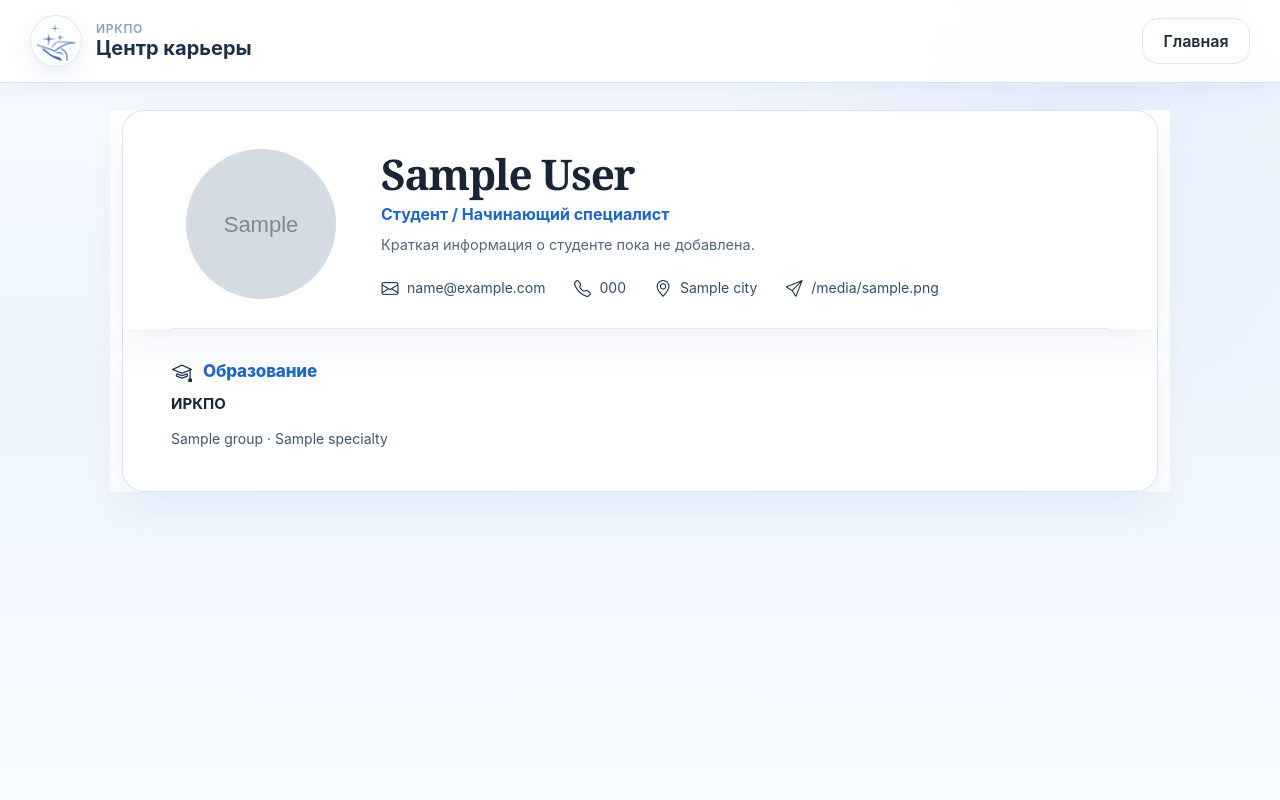
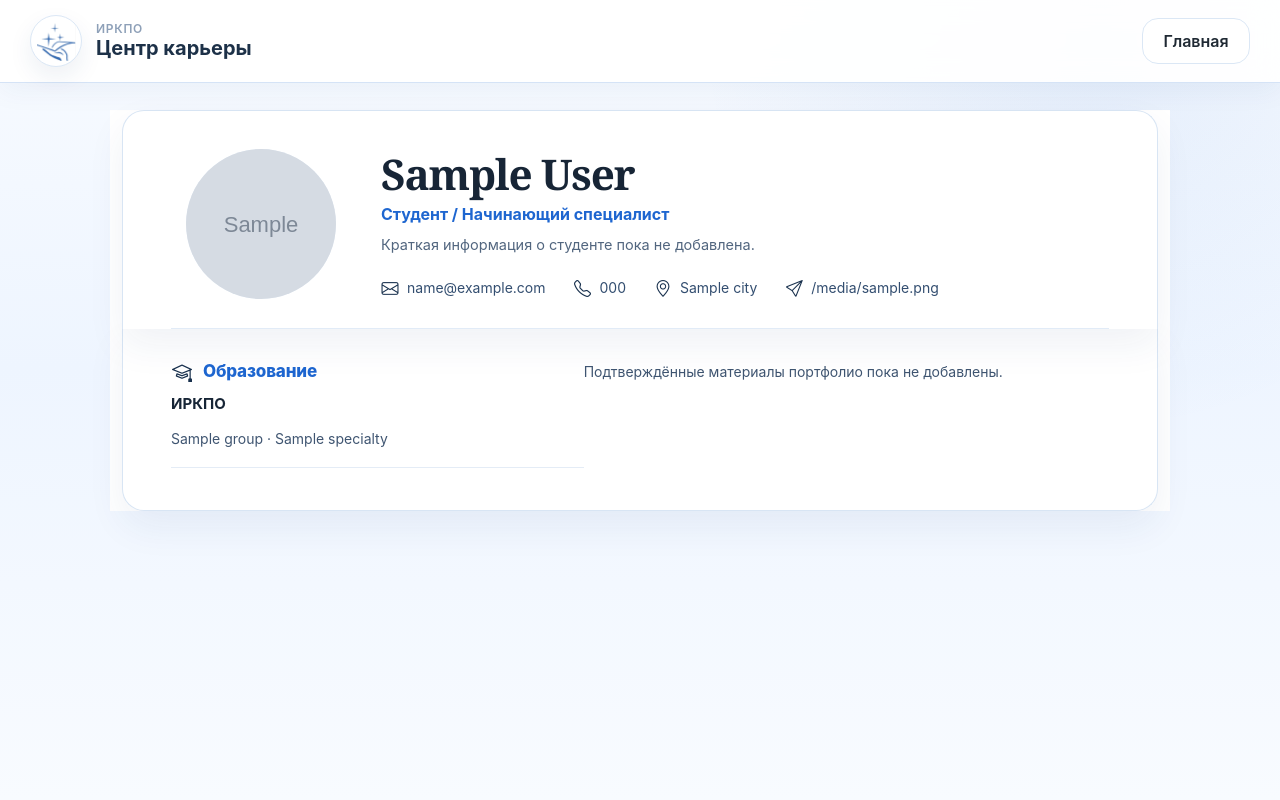
Before and after one commit to liradosik/career-center-irkpo, a Django app: template templates/resumes/public.html in a window 1280 px wide. Run offline with Django 5.2, Linux system fonts and the light colour scheme; the template is opened without the code that fills it: most values are stand-ins (such as "Sample title", 1, 10 or a date in 2020); grey boxes marked "Sample" are stand-in pictures.

Commit message:
Refine public resume and PDF to hide empty portfolio sections

```diff
--- a/templates/resumes/public.html
+++ b/templates/resumes/public.html
@@ -12,17 +12,19 @@
       <ul class="public-resume-contacts-v4">{% if student.email %}<li><i class="bi bi-envelope"></i><span>{{ student.email }}</span></li>{% endif %}{% if profile.phone %}<li><i class="bi bi-telephone"></i><span>{{ profile.phone }}</span></li>{% endif %}{% if profile.city %}<li><i class="bi bi-geo-alt"></i><span>{{ profile.city }}</span></li>{% endif %}{% if profile.contact_link %}<li><i class="bi bi-send"></i><span>{{ profile.contact_link }}</span></li>{% endif %}</ul>
     </div>
   </article>
+{% with portfolio_count=grouped_entries.projects|length|add:grouped_entries.academic|length|add:grouped_entries.certificates|length|add:grouped_entries.skills|length|add:grouped_entries.recommendations|length|add:grouped_entries.creative|length|add:grouped_entries.sport|length|add:grouped_entries.social|length %}
 <main class="public-resume-sheet-v4">
 <section class="public-resume-block-v4 public-resume-section-education-v4"><h2><i class="bi bi-mortarboard"></i>Образование</h2><div class="public-resume-entry-v4"><h3>ИРКПО</h3><p>{{ student.group|default:"Группа не указана" }} · {{ student.specialty|default:"Специальность не указана" }}</p></div></section>
 {% for section in selected_sections %}
-{% if section == 'projects' %}<section class="public-resume-block-v4"><h2>Проекты и работы</h2>{% for e in grouped_entries.projects %}<article class="public-resume-entry-v4"><h3>{{ e.title }}</h3>{% if e.description %}<p>{{ e.description }}</p>{% endif %}</article>{% empty %}<p class="public-resume-muted-v4">Нет подтверждённых проектов.</p>{% endfor %}</section>{% endif %}
-{% if section == 'academic' %}<section class="public-resume-block-v4"><h2>Учебные достижения</h2>{% for e in grouped_entries.academic %}<article class="public-resume-entry-v4"><h3>{{ e.title }}</h3>{% if e.description %}<p>{{ e.description }}</p>{% endif %}</article>{% empty %}<p class="public-resume-muted-v4">Нет подтверждённых учебных достижений.</p>{% endfor %}</section>{% endif %}
-{% if section == 'certificates' %}<section class="public-resume-block-v4"><h2>Сертификаты и курсы</h2>{% for e in grouped_entries.certificates %}<article class="public-resume-entry-v4"><h3>{{ e.title }}</h3>{% if e.description %}<p>{{ e.description }}</p>{% endif %}</article>{% empty %}<p class="public-resume-muted-v4">Нет подтверждённых сертификатов и курсов.</p>{% endfor %}</section>{% endif %}
-{% if section == 'skills' %}<section class="public-resume-block-v4"><h2>Навыки</h2>{% if grouped_entries.skills %}<div class="public-resume-skills-v4">{% for e in grouped_entries.skills %}<span>{{ e.title }}</span>{% endfor %}</div>{% else %}<p class="public-resume-muted-v4">Нет подтверждённых навыков.</p>{% endif %}</section>{% endif %}
-{% if section == 'recommendations' %}<section class="public-resume-block-v4"><h2>Отзывы и рекомендации</h2>{% for e in grouped_entries.recommendations %}<article class="public-resume-entry-v4"><h3>{{ e.title }}</h3>{% if e.description %}<p>{{ e.description }}</p>{% endif %}</article>{% empty %}<p class="public-resume-muted-v4">Нет подтверждённых отзывов.</p>{% endfor %}</section>{% endif %}
-{% if section == 'creative' %}<section class="public-resume-block-v4"><h2>Творческая деятельность</h2>{% for e in grouped_entries.creative %}<article class="public-resume-entry-v4"><h3>{{ e.title }}</h3>{% if e.description %}<p>{{ e.description }}</p>{% endif %}</article>{% empty %}<p class="public-resume-muted-v4">Нет подтверждённой творческой деятельности.</p>{% endfor %}</section>{% endif %}
-{% if section == 'sport' %}<section class="public-resume-block-v4"><h2>Спортивная деятельность</h2>{% for e in grouped_entries.sport %}<article class="public-resume-entry-v4"><h3>{{ e.title }}</h3>{% if e.description %}<p>{{ e.description }}</p>{% endif %}</article>{% empty %}<p class="public-resume-muted-v4">Нет подтверждённых спортивных достижений.</p>{% endfor %}</section>{% endif %}
-{% if section == 'social' %}<section class="public-resume-block-v4"><h2>Общественная деятельность</h2>{% for e in grouped_entries.social %}<article class="public-resume-entry-v4"><h3>{{ e.title }}</h3>{% if e.description %}<p>{{ e.description }}</p>{% endif %}</article>{% empty %}<p class="public-resume-muted-v4">Нет подтверждённой общественной деятельности.</p>{% endfor %}</section>{% endif %}
+{% if section == 'projects' and grouped_entries.projects %}<section class="public-resume-block-v4"><h2>Проекты и работы</h2>{% for e in grouped_entries.projects %}<article class="public-resume-entry-v4"><h3>{{ e.title }}</h3>{% if e.description %}<p>{{ e.description }}</p>{% endif %}</article>{% endfor %}</section>{% endif %}
+{% if section == 'academic' and grouped_entries.academic %}<section class="public-resume-block-v4"><h2>Учебные достижения</h2>{% for e in grouped_entries.academic %}<article class="public-resume-entry-v4"><h3>{{ e.title }}</h3>{% if e.description %}<p>{{ e.description }}</p>{% endif %}</article>{% endfor %}</section>{% endif %}
+{% if section == 'certificates' and grouped_entries.certificates %}<section class="public-resume-block-v4"><h2>Сертификаты и курсы</h2>{% for e in grouped_entries.certificates %}<article class="public-resume-entry-v4"><h3>{{ e.title }}</h3>{% if e.description %}<p>{{ e.description }}</p>{% endif %}</article>{% endfor %}</section>{% endif %}
+{% if section == 'skills' and grouped_entries.skills %}<section class="public-resume-block-v4"><h2>Навыки</h2><div class="public-resume-skills-v4">{% for e in grouped_entries.skills %}<span>{{ e.title }}</span>{% endfor %}</div></section>{% endif %}
+{% if section == 'recommendations' and grouped_entries.recommendations %}<section class="public-resume-block-v4"><h2>Отзывы и рекомендации</h2>{% for e in grouped_entries.recommendations %}<article class="public-resume-entry-v4"><h3>{{ e.title }}</h3>{% if e.description %}<p>{{ e.description }}</p>{% endif %}</article>{% endfor %}</section>{% endif %}
+{% if section == 'creative' and grouped_entries.creative %}<section class="public-resume-block-v4"><h2>Творческая деятельность</h2>{% for e in grouped_entries.creative %}<article class="public-resume-entry-v4"><h3>{{ e.title }}</h3>{% if e.description %}<p>{{ e.description }}</p>{% endif %}</article>{% endfor %}</section>{% endif %}
+{% if section == 'sport' and grouped_entries.sport %}<section class="public-resume-block-v4"><h2>Спортивная деятельность</h2>{% for e in grouped_entries.sport %}<article class="public-resume-entry-v4"><h3>{{ e.title }}</h3>{% if e.description %}<p>{{ e.description }}</p>{% endif %}</article>{% endfor %}</section>{% endif %}
+{% if section == 'social' and grouped_entries.social %}<section class="public-resume-block-v4"><h2>Общественная деятельность</h2>{% for e in grouped_entries.social %}<article class="public-resume-entry-v4"><h3>{{ e.title }}</h3>{% if e.description %}<p>{{ e.description }}</p>{% endif %}</article>{% endfor %}</section>{% endif %}
 {% endfor %}
-</main></section>{% endif %}
+{% if portfolio_count == 0 %}<section class="public-resume-block-v4 public-resume-section-empty-v4"><p class="public-resume-muted-v4">Подтверждённые материалы портфолио пока не добавлены.</p></section>{% endif %}
+</main>{% endwith %}</section>{% endif %}
 {% endblock %}
```
Also changed, not shown: templates/resumes/public_pdf.html (+1 -1 lines).
